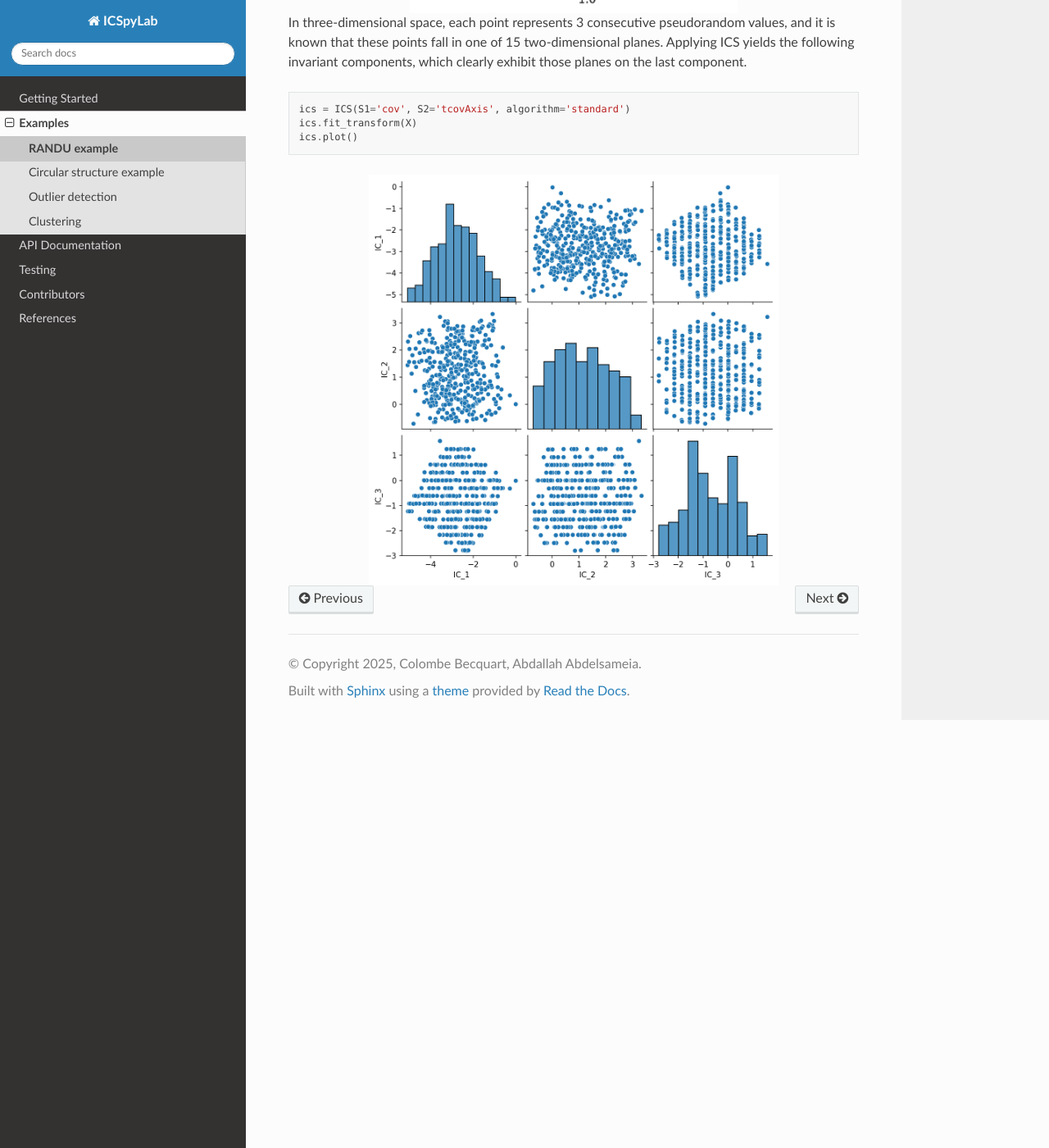
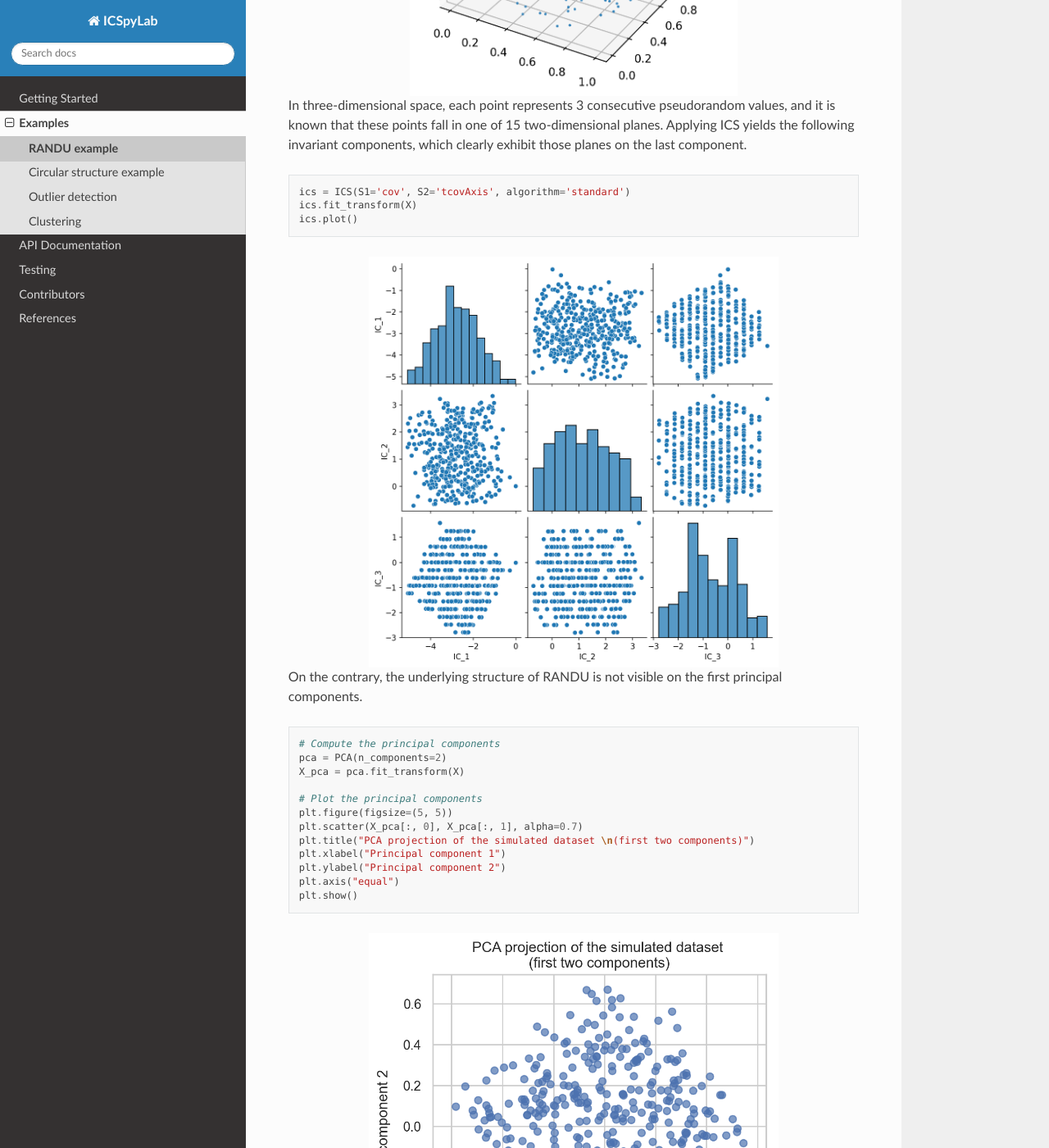
Before and after one commit to cbecquart/ICSpyLab, a Sphinx documentation site: the page built from docs/examples/randu.md, in a window 1280 px wide and 1400 px high, scrolled down 1123 px. Shown: the whole window at 82% size. Built offline with Sphinx 7.4.7 and the Read the Docs theme 3.1.0, drawn with Linux system fonts in a browser that asks for light colours; some of the changed text lies outside the part shown.

Commit message:
update randu example

````diff
--- a/docs/examples/randu.md
+++ b/docs/examples/randu.md
@@ -12,14 +12,20 @@ these dependencies, in contrast to variance-based approaches such as PCA.
 ```python
 import numpy as np
 import matplotlib.pyplot as plt
-from icspylab import ICS
+from icspylab import ICS, plot_ics
 from icspylab.distributions import generate_randu
+from sklearn.decomposition import PCA
 ```
 
 The dataset is generated using the `generate_randu()` function.
 
 ```python
 X = generate_randu()
+print("X shape:", X.shape)
+```
+
+```text
+X shape: (400, 3)
 ```
 
 The plot below illustrates the generated RANDU dataset in three dimensions.
@@ -53,3 +59,26 @@ ics.plot()
 :width: 500px
 :align: center
 ```
+
+On the contrary, the underlying structure of RANDU is not visible on the first principal components.
+
+```python
+# Compute the principal components
+pca = PCA(n_components=2)
+X_pca = pca.fit_transform(X)
+
+# Plot the principal components
+plt.figure(figsize=(5, 5))
+plt.scatter(X_pca[:, 0], X_pca[:, 1], alpha=0.7)
+plt.title("PCA projection of the simulated dataset \n(first two components)")
+plt.xlabel("Principal component 1")
+plt.ylabel("Principal component 2")
+plt.axis("equal")
+plt.show()
+```
+
+```{image} ../_static/randu_pca.png
+:alt: PCA projection on the RANDU dataset
+:width: 500px
+:align: center
+```
````
Also changed, not shown: docs/_static/fig1.png (deleted), 1 other file.
